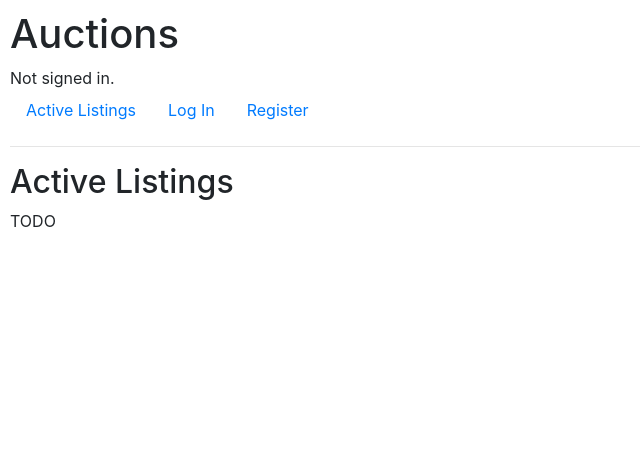
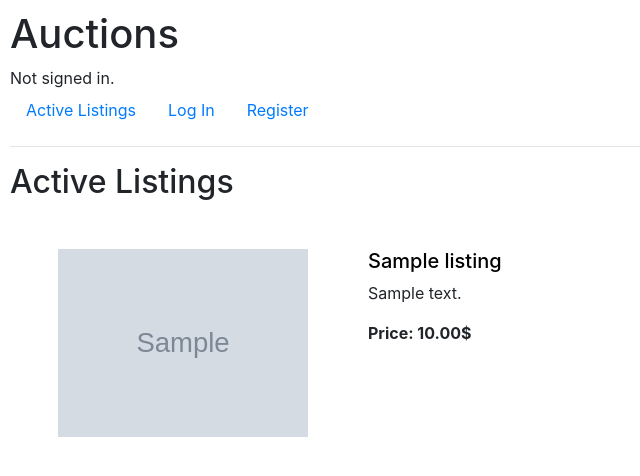
Before and after one commit to larklarky/CS50_webdev_project_2, a Django app: page / in a window 1280 px wide. Shown: the top 476 px of the page, without its empty margins (0-640 px from the left). Run offline with Django 3.2, Linux system fonts and the light colour scheme; tables that the repository leaves empty hold one stand-in row (values such as "Sample post"); grey boxes marked "Sample" are stand-in pictures; some libraries are stand-ins or nearby versions.

Commit message:
create listings list on main page, implement adding and deleting listings to watchlist

```diff
--- a/auctions/static/auctions/styles.css
+++ b/auctions/static/auctions/styles.css
@@ -2,10 +2,60 @@ body {
     padding: 10px;
 }
 
-/* .item-container {
-    display: inline-flex;
-    margin: 2rem;
-} */
+/* Index page */
+
+
+.index-listing-container {
+    display: grid;
+    grid-template-columns: 1fr 2fr;
+    width: 70%;
+    margin: 3rem 0 2rem 3rem;
+    /* justify-items: center; */
+}
+
+.index-img-container {
+    display: inline-block;
+    width: 250px;
+    height: 200px;
+}
+
+.index-listing-img {
+    max-width: 100%;
+    max-height: 100%;
+    object-fit: contain;
+    object-position: top center;
+}
+
+.index-listing-info {
+    margin-left: 1rem;
+}
+
+.index-listing-info > h5 {
+    text-transform: capitalize;
+}
+
+.index-listing-price {
+    font-weight: 700;
+}
+
+.index-listing-info > a {
+    text-decoration: none;
+    color: black;
+}
+
+.index-listing-info > a:hover {
+    text-decoration: none;
+    color: #6763a1;
+}
+
+
+
+
+
+
+
+
+
 
 /* Listing page */
 
@@ -20,14 +70,14 @@ body {
 
 .img-container {
     display: inline-block;
-    width: 450px;
+    width: 600px;
     height: 600px;
     margin-right: 1rem;
 }
 
 .listing-img {
-    width: 100%;
-    height: auto;
+    max-width: 100%;
+    max-height: 100%;
 }
 
 .info-container {
--- a/auctions/templates/auctions/index.html
+++ b/auctions/templates/auctions/index.html
@@ -2,6 +2,23 @@
 
 {% block body %}
     <h2>Active Listings</h2>
+    {% for listing in listings %}
+        <div class='index-listing-container'>
+            <div class="index-img-container">
+                <img class='index-listing-img' src="{{ listing.image.url }}"/>
+            </div>
+            <div class="index-listing-info">
+                <a href="{% url 'listing' listing.id %}">
+                    <h5>{{ listing.title }}</h5>
+                </a>
+                <p>{{ listing.description }}</p>
+                <p class="index-listing-price">Price: {{ listing.price }}$</p>
+            </div>
 
-    TODO
+
+
+        </div>
+
+    {% endfor %}
+
 {% endblock %}
--- a/auctions/templates/auctions/listing.html
+++ b/auctions/templates/auctions/listing.html
@@ -38,7 +38,11 @@
                 <p>{{listing.description}}</p>
             </div>
 
-
+            {% if found_in_watchlist %}
+                <a href="{% url 'watchlist_delete' listing.id %}"><p>Remove from watchlist</p></a>
+            {% else %}
+            <a href="{% url 'watchlist_add' listing.id %}"><p>Add to watchlist</p></a>
+            {% endif %}
 
 
 
--- a/auctions/urls.py
+++ b/auctions/urls.py
@@ -8,5 +8,7 @@ urlpatterns = [
     path("logout", views.logout_view, name="logout"),
     path("register", views.register, name="register"),
     path('listing/<int:listing_id>', views.listing, name="listing"),
-    path('listing/create', views.create_listing, name='create')
+    path('listing/create', views.create_listing, name='create'),
+    path('watchlist/add/<int:listing_id>', views.addToWatchlist, name='watchlist_add'),
+    path('watchlist/delete/<int:listing_id>', views.removeFromWatchlist, name='watchlist_delete')
 ]
--- a/auctions/views.py
+++ b/auctions/views.py
@@ -6,14 +6,17 @@ from django.shortcuts import render
 from django.urls import reverse
 from django.contrib import messages
 
-from .models import Listing, User, Bid
+from .models import Listing, User, Bid, Wishlist
 from .forms import BidForm, CreateListingForm
 
 
 
 
 def index(request):
-    return render(request, "auctions/index.html")
+    listings = Listing.objects.filter(status = 'ACTIVE').order_by('-date_created')
+    return render(request, "auctions/index.html", {
+        'listings': listings,
+    })
 
 
 def login_view(request):
@@ -68,11 +71,23 @@ def register(request):
         return render(request, "auctions/register.html")
 
 
+
+
 def listing(request, listing_id):
     listing = Listing.objects.get(id = listing_id)
     time_left = listing.valid_until - listing.date_created
     bids_counter = listing.bids.count()
+    user = request.user
     price = listing.price
+
+    try:
+        Wishlist.objects.get(user = user, listing = listing)
+    except Wishlist.DoesNotExist:
+        found_in_watchlist = False
+    else:
+        found_in_watchlist = True
+
+
     if bids_counter > 0:
         price = Bid.objects.filter(listing_id = listing_id).order_by('-bid')[0].bid
         # price = listing.bids.order_by('-bid')[0].bid
@@ -80,7 +95,6 @@ def listing(request, listing_id):
 
     if request.method == 'POST':
         bid_form = BidForm(request.POST)
-        user = request.user
 
         if bid_form.is_valid() and user.is_authenticated:
             bid = bid_form.cleaned_data['bid']
@@ -102,7 +116,10 @@ def listing(request, listing_id):
         "listing": listing,
         'bids': bids_counter,
         'price': price,
+        'found_in_watchlist': found_in_watchlist,
     })
+
+
 
 @login_required(login_url="/login")
 def create_listing(request):
@@ -130,3 +147,21 @@ def create_listing(request):
     return render(request, 'auctions/create_listing.html', {
         'create_form': create_form,
     })
+
+
+@login_required(login_url="/login")
+def addToWatchlist(request, listing_id):
+    listing = Listing.objects.get(id = listing_id)
+    user = request.user
+    watchlist_item = Wishlist(listing = listing, user = user)
+    watchlist_item.save()
+    return HttpResponseRedirect(reverse('listing', args=[listing_id]))
+
+
+@login_required(login_url="/login")
+def removeFromWatchlist(request, listing_id):
+    listing = Listing.objects.get(id = listing_id)
+    user = request.user
+    watchlist_item = Wishlist.objects.get(listing = listing, user = user)
+    watchlist_item.delete()
+    return HttpResponseRedirect(reverse('listing', args=[listing_id]))
```
